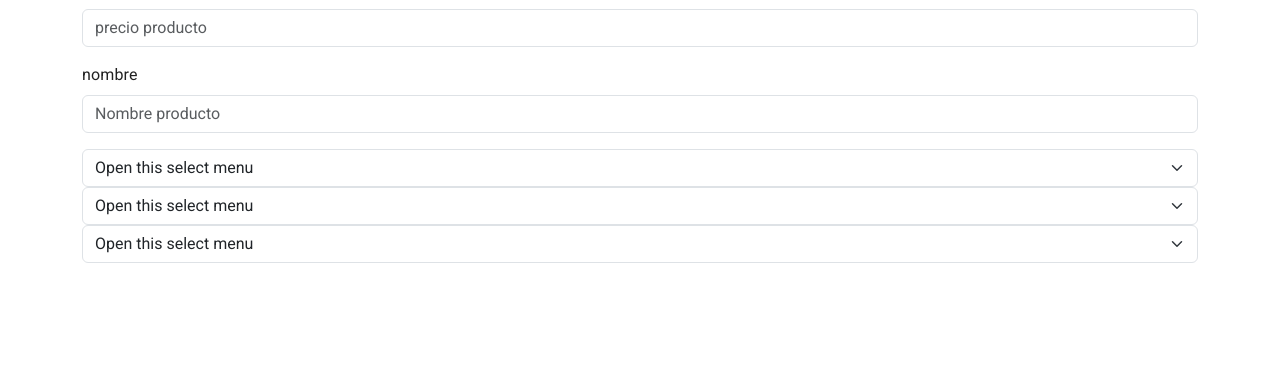
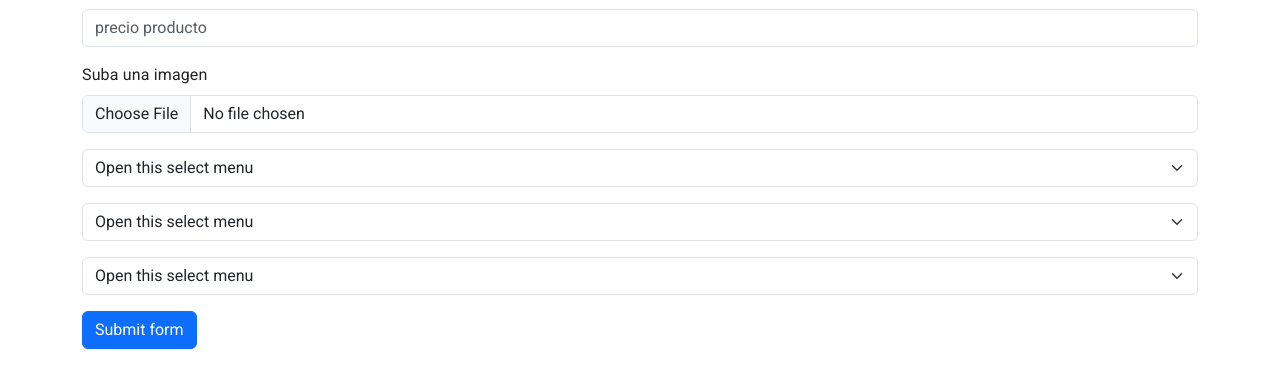
Before and after one commit to No-Country/s9-12-t-nest-react, a React (Vite) app in the folder client/: page /cargaProductos in a window 1280 px wide. Shown: the part 316-704 px from the top of the page. Built offline with nearby package versions, Linux system fonts and the light colour scheme; no server answers.

Commit message:
acciones asincronas para subcategorias

```diff
--- a/client/src/features/authSlice/authSlice.js
+++ b/client/src/features/authSlice/authSlice.js
@@ -37,7 +37,8 @@ export const getUsers = createAsyncThunk('authUser/getUsers', async (_, thunkAPI
       const error = await response.json()
       return thunkAPI.rejectWithValue(error)
     }
-    const data = await response.json()
+    // const data = await response.json()
+    const data = await response.text()
     return data
   } catch (error) {
     return thunkAPI.rejectWithValue(error)
--- a/client/src/pages/CargaDatos/FormCargaProducts.jsx
+++ b/client/src/pages/CargaDatos/FormCargaProducts.jsx
@@ -1,8 +1,9 @@
 import React, { useEffect } from 'react'
-import Form from 'react-bootstrap/Form'
+import { Form, Button } from 'react-bootstrap/'
 import { useDispatch, useSelector } from 'react-redux'
 import { getCategories } from '../../features/categoriesSlice/categorySlice'
 import { getSubcategories } from '../../features/subCategoriesSlice/subcategoriesSlice'
+import { getUsers } from '../../features/authSlice/authSlice'
 
 const FormCargaProducts = () => {
   const usuarios = useSelector((state) => state?.authUser?.usersList)
@@ -19,9 +20,19 @@ const FormCargaProducts = () => {
 
   useEffect(() => {
     dispatch(getSubcategories())
-      .then(res => console.log(res))
-      .catch(err => console.log(err))
+    // .then(res => console.log(res))
+    // .catch(err => console.log(err))
   }, [dispatch])
+
+  useEffect(() => {
+    dispatch(getUsers())
+    // .then(res => console.log(res))
+    // .catch(err => console.log(err))
+  }, [dispatch])
+
+  console.log(categorias)
+  console.log(usuarios)
+  console.log(subcategorias)
 
   /*
   {
@@ -56,29 +67,38 @@ const FormCargaProducts = () => {
           <Form.Control type='number' placeholder='precio producto' />
         </Form.Group>
 
-        <Form.Group className='mb-3' controlId='formGroupimage'>
-          <Form.Label>nombre</Form.Label>
-          <Form.Control type='text' placeholder='Nombre producto' />
+        <Form.Group controlId='formFile' className='mb-3'>
+          <Form.Label>Suba una imagen</Form.Label>
+          <Form.Control type='file' />
         </Form.Group>
 
+        <Form.Group className='mb-3' controlId='formGroupimage'>
           <Form.Select aria-label='select dueño'>
             <option>Open this select menu</option>
             <option value='1'>One</option>
             <option value='2'>Two</option>
             <option value='3'>Three</option>
           </Form.Select>
+        </Form.Group>
+
+        <Form.Group className='mb-3' controlId='formGroupimage'>
           <Form.Select aria-label='select category'>
             <option>Open this select menu</option>
             <option value='1'>One</option>
             <option value='2'>Two</option>
             <option value='3'>Three</option>
           </Form.Select>
+        </Form.Group>
+
+        <Form.Group className='mb-3' controlId='formGroupimage'>
           <Form.Select aria-label='select subcategory'>
             <option>Open this select menu</option>
             <option value='1'>One</option>
             <option value='2'>Two</option>
             <option value='3'>Three</option>
           </Form.Select>
+        </Form.Group>
+        <Button type='submit'>Submit form</Button>
 
       </Form>
     </div>
--- a/client/src/pages/Home.jsx
+++ b/client/src/pages/Home.jsx
@@ -87,10 +87,7 @@ function Home () {
                       </div>
 
                     </>)
-                  : <div className='home-container carousel-title'>
-                    No se encontraron resultados
-                    </div>
-
+                  : <div className='home-container carousel-title'>No se encontraron resultados </div>
                 )
           )}
     </>
```
Lines whose indentation alone changed are shown as unchanged.
